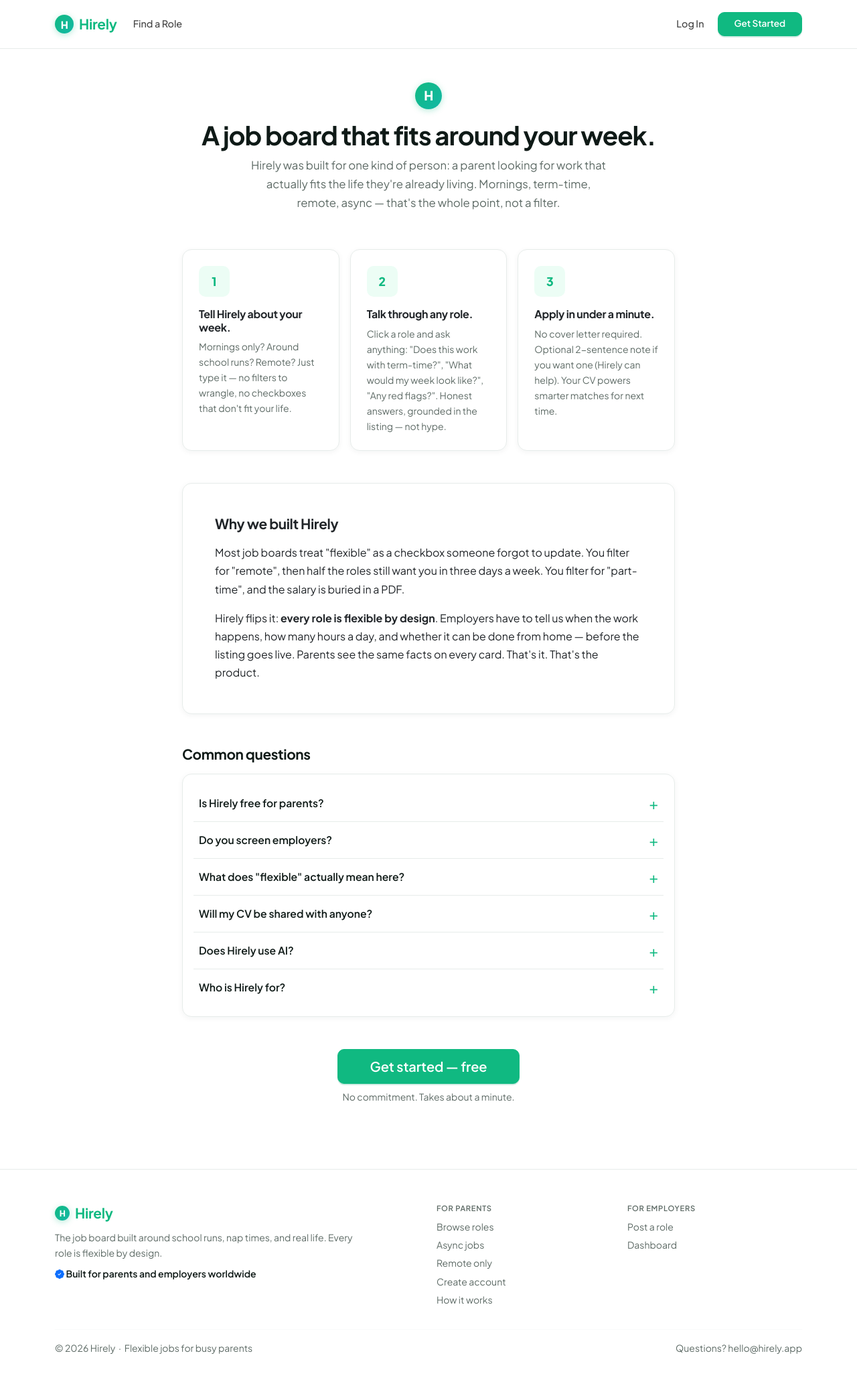
After one commit to virginiamwega2-svg/hirely, a Django app: page /about/ in a window 1280 px wide. The commit adds this page. Shown: the whole page at 67% size. Run offline with Django 5.2, Linux system fonts and the light colour scheme.

Commit message:
feat: About + FAQ page (covers #4 and #5 in one)
New /about/ route + page that combines the "How it works" pitch
and the most common parent questions into a single coherent read.

Structure:
- Tagline + H mark hero ("A job board that fits around your week").
- 3-step explainer cards: tell Hirely your week → talk through any
  role → apply in under a minute.
- "Why we built Hirely" prose section that owns the unique POV.
- FAQ as native <details> blocks (no JS): free, screening,
  what flexible means, CV privacy, AI usage, who it's for.
- Single CTA at the bottom, swapping copy based on auth state.

Footer "For Parents" column now links to "How it works".

This deliberately bundles the FAQ into the About page rather than a
separate /faq/ — parents scan one page, not two, and SEO is
stronger with a single canonical answer page.

Co-Authored-By: Claude Opus 4.7 <noreply@anthropic.com>

```diff
--- a/jobs/urls.py
+++ b/jobs/urls.py
@@ -4,6 +4,7 @@ from . import views
 urlpatterns = [
     path('', views.home, name='home'),
     path('og-image.svg', views.og_image, name='og_image'),
+    path('about/', views.about, name='about'),
     path('chat/', views.chat, name='chat'),
     path('register/', views.register, name='register'),
     path('login/', views.login_view, name='login'),
--- a/jobs/views.py
+++ b/jobs/views.py
@@ -18,6 +18,10 @@ from .models import Job, Application
 from .forms import RegisterForm, JobForm, ApplicationForm
 
 logger = logging.getLogger(__name__)
+
+
+def about(request):
+    return render(request, 'jobs/about.html')
 
 
 def og_image(request):
--- a/templates/base.html
+++ b/templates/base.html
@@ -496,10 +496,11 @@
                         <li class="mb-1"><a href="{% url 'job_list' %}?schedule_type=anytime">Async jobs</a></li>
                         <li class="mb-1"><a href="{% url 'job_list' %}?remote_only=1">Remote only</a></li>
                         {% if user.is_authenticated %}
-                        <li><a href="{% url 'my_applications' %}">My applications</a></li>
+                        <li class="mb-1"><a href="{% url 'my_applications' %}">My applications</a></li>
                         {% else %}
-                        <li><a href="{% url 'register' %}">Create account</a></li>
+                        <li class="mb-1"><a href="{% url 'register' %}">Create account</a></li>
                         {% endif %}
+                        <li><a href="{% url 'about' %}">How it works</a></li>
                     </ul>
                 </div>
                 <div class="col-6 col-md-3">
--- /dev/null
+++ b/templates/jobs/about.html
@@ -0,0 +1,166 @@
+{% extends 'base.html' %}
+
+{% block title %}About Hirely — Flexible jobs for busy parents{% endblock %}
+{% block meta_description %}Hirely is a job board built around school runs, naps, and real life. Every role is flexible by design.{% endblock %}
+
+{% block content %}
+<div class="container" style="max-width:760px;">
+
+    <div class="text-center pt-5 pb-3">
+        <span class="hirely-mark hirely-mark--lg" aria-hidden="true">H</span>
+        <h1 class="fw-bold mt-3 mb-2" style="font-size:clamp(1.8rem,4vw,2.4rem);">
+            A job board that fits around your week.
+        </h1>
+        <p class="text-quiet" style="font-size:1.05rem; max-width:540px; margin:0 auto;">
+            Hirely was built for one kind of person: a parent looking for work that
+            actually fits the life they're already living. Mornings, term-time,
+            remote, async — that's the whole point, not a filter.
+        </p>
+    </div>
+
+    <!-- 3-step explainer ─────────────────────────────────────────── -->
+    <div class="row g-3 mt-4 mb-5">
+        <div class="col-md-4">
+            <div class="card h-100 p-4">
+                <div class="schedule-icon mb-3" style="background:var(--primary-50, #ecfdf5);">
+                    <span style="color:var(--primary); font-weight:800; font-size:1.1rem;">1</span>
+                </div>
+                <h6 class="fw-bold mb-2">Tell Hirely about your week.</h6>
+                <p class="text-quiet small mb-0">
+                    Mornings only? Around school runs? Remote? Just type it — no filters
+                    to wrangle, no checkboxes that don't fit your life.
+                </p>
+            </div>
+        </div>
+        <div class="col-md-4">
+            <div class="card h-100 p-4">
+                <div class="schedule-icon mb-3" style="background:var(--primary-50, #ecfdf5);">
+                    <span style="color:var(--primary); font-weight:800; font-size:1.1rem;">2</span>
+                </div>
+                <h6 class="fw-bold mb-2">Talk through any role.</h6>
+                <p class="text-quiet small mb-0">
+                    Click a role and ask anything: "Does this work with term-time?",
+                    "What would my week look like?", "Any red flags?". Honest answers,
+                    grounded in the listing — not hype.
+                </p>
+            </div>
+        </div>
+        <div class="col-md-4">
+            <div class="card h-100 p-4">
+                <div class="schedule-icon mb-3" style="background:var(--primary-50, #ecfdf5);">
+                    <span style="color:var(--primary); font-weight:800; font-size:1.1rem;">3</span>
+                </div>
+                <h6 class="fw-bold mb-2">Apply in under a minute.</h6>
+                <p class="text-quiet small mb-0">
+                    No cover letter required. Optional 2-sentence note if you want one
+                    (Hirely can help). Your CV powers smarter matches for next time.
+                </p>
+            </div>
+        </div>
+    </div>
+
+    <!-- Why we built it ──────────────────────────────────────────── -->
+    <div class="card p-4 p-md-5 mb-4">
+        <h3 class="fw-bold mb-3" style="font-size:1.3rem;">Why we built Hirely</h3>
+        <p style="line-height:1.7;">
+            Most job boards treat "flexible" as a checkbox someone forgot to update.
+            You filter for "remote", then half the roles still want you in three days a
+            week. You filter for "part-time", and the salary is buried in a PDF.
+        </p>
+        <p style="line-height:1.7; margin-bottom:0;">
+            Hirely flips it: <strong>every role is flexible by design</strong>. Employers
+            have to tell us when the work happens, how many hours a day, and whether it
+            can be done from home — before the listing goes live. Parents see the same
+            facts on every card. That's it. That's the product.
+        </p>
+    </div>
+
+    <!-- FAQ ──────────────────────────────────────────────────────── -->
+    <h3 class="fw-bold mb-3 mt-5" style="font-size:1.3rem;">Common questions</h3>
+    <div class="card p-2 p-md-3">
+        <details class="faq-item">
+            <summary>Is Hirely free for parents?</summary>
+            <p>Yes — fully free to browse, apply, and use the chat. We don't charge parents,
+            and we don't sell CV data to advertisers.</p>
+        </details>
+        <details class="faq-item">
+            <summary>Do you screen employers?</summary>
+            <p>Employers create their own accounts and post their own roles. We don't run
+            background checks. Use the same judgement you'd use anywhere else: check the
+            company online before sharing personal info, and never pay an employer to apply.</p>
+        </details>
+        <details class="faq-item">
+            <summary>What does "flexible" actually mean here?</summary>
+            <p>Three concrete patterns: <strong>Fixed schedule</strong> (employer sets specific days
+            and hours), <strong>Flexible hours</strong> (total hours agreed, you choose when),
+            and <strong>Async</strong> (no required hours at all). Every role wears one of these
+            labels — no guessing.</p>
+        </details>
+        <details class="faq-item">
+            <summary>Will my CV be shared with anyone?</summary>
+            <p>Only the employer of a role you've applied to. We don't sell CVs, share them
+            across employers, or pass them to recruiters. The structured summary Hirely
+            extracts from your CV is used only to improve your own matches.</p>
+        </details>
+        <details class="faq-item">
+            <summary>Does Hirely use AI?</summary>
+            <p>Yes — the chat assistant, job matching, application notes, and interview prep
+            are all powered by AI. The AI only sees the job listing and (where relevant)
+            your own CV. It never invents details that aren't in the listing, and it never
+            sends your data anywhere except to generate your response.</p>
+        </details>
+        <details class="faq-item">
+            <summary>Who is Hirely for?</summary>
+            <p>Parents and primary carers looking for work that fits around the rest of their
+            life. Returners after a career break, freelancers wanting steady part-time
+            work, anyone whose week doesn't fit a 9-to-5 mould.</p>
+        </details>
+    </div>
+
+    <!-- CTA ──────────────────────────────────────────────────────── -->
+    <div class="text-center py-5">
+        {% if user.is_authenticated %}
+            <a href="{% url 'job_list' %}" class="btn btn-primary btn-lg px-5">Find your fit</a>
+        {% else %}
+            <a href="{% url 'register' %}" class="btn btn-primary btn-lg px-5">Get started — free</a>
+            <p class="text-quiet small mt-2 mb-0">No commitment. Takes about a minute.</p>
+        {% endif %}
+    </div>
+
+</div>
+
+<style>
+.faq-item {
+    border-bottom: 1px solid var(--border);
+    padding: 14px 8px;
+}
+.faq-item:last-child { border-bottom: none; }
+.faq-item summary {
+    cursor: pointer;
+    font-weight: 600;
+    list-style: none;
+    color: var(--text);
+    font-size: .98rem;
+    display: flex;
+    justify-content: space-between;
+    align-items: center;
+}
+.faq-item summary::-webkit-details-marker { display: none; }
+.faq-item summary::after {
+    content: '+';
+    color: var(--primary);
+    font-size: 1.4rem;
+    line-height: 1;
+    font-weight: 400;
+    margin-left: 12px;
+    transition: transform .2s;
+}
+.faq-item[open] summary::after { transform: rotate(45deg); }
+.faq-item p {
+    color: var(--muted);
+    margin: 10px 0 0;
+    font-size: .92rem;
+    line-height: 1.6;
+}
+</style>
+{% endblock %}
```
